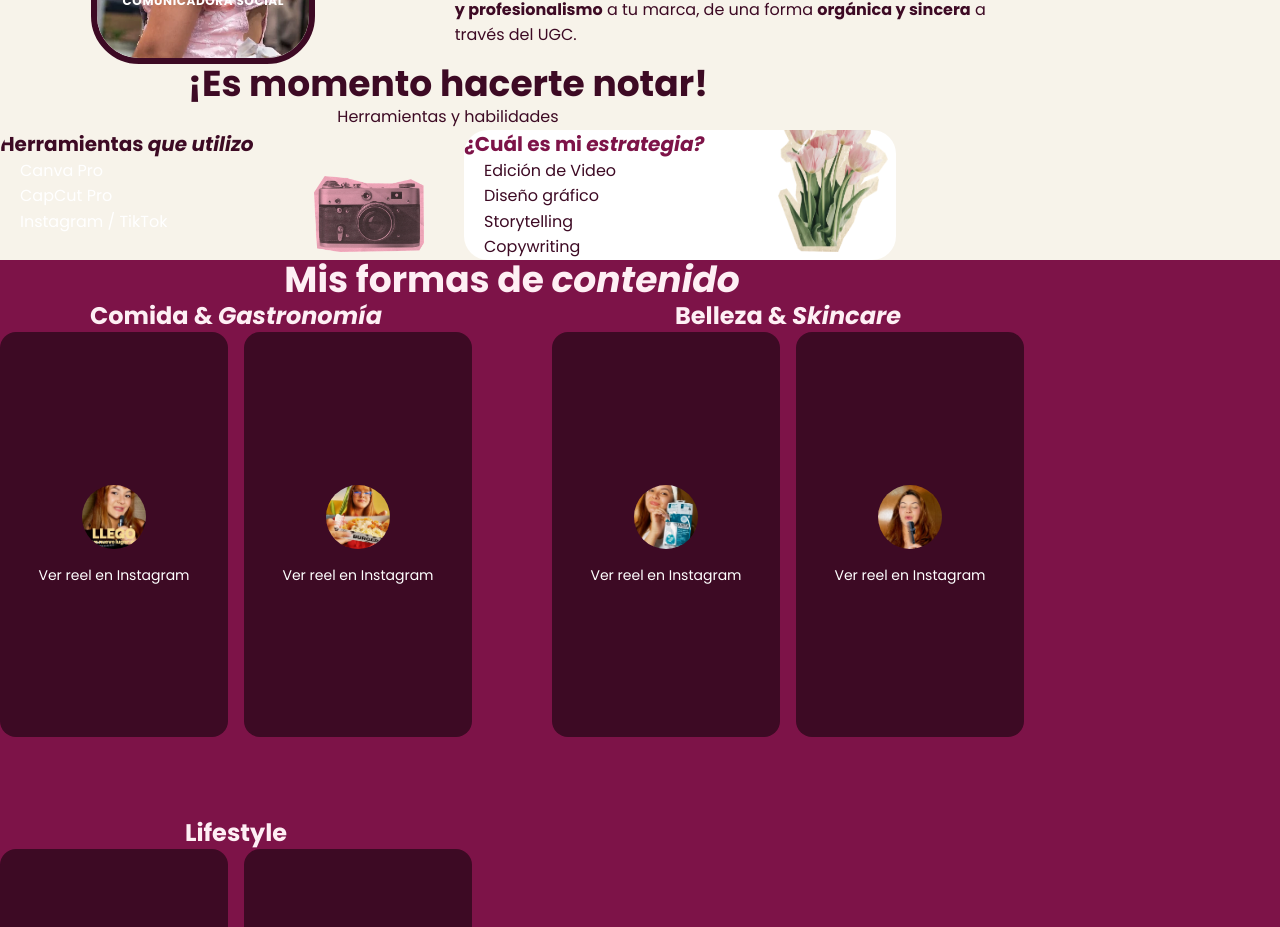
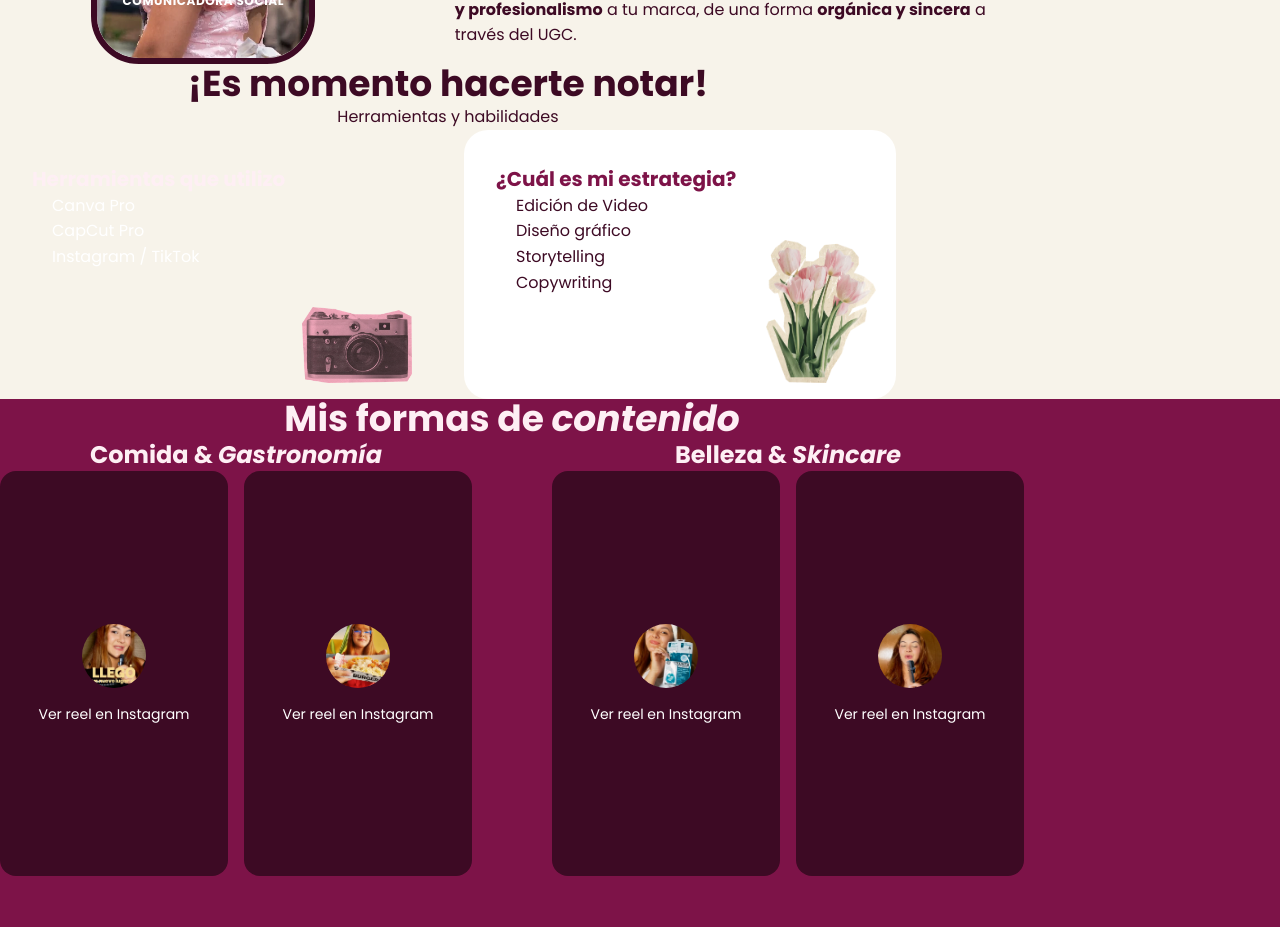
Before and after one commit to HyeG18/Portafolio-Mariel-Jaramillo, a React (Vite) app: page / in a window 1280 px wide. Shown: the part 1120-2047 px from the top of the page. Built offline with nearby package versions, Linux system fonts and the light colour scheme.

Commit message:
fix(Skills): em color overrides in card titles, restore bottom padding to prevent image overlap

```diff
--- a/src/components/sections/Skills.tsx
+++ b/src/components/sections/Skills.tsx
@@ -40,19 +40,19 @@ export default function Skills() {
 
         <div className="grid sm:grid-cols-2 gap-8">
           <div
-            className="relative rounded-3xl p-8 text-left overflow-hidden"
-            style={{ backgroundColor: 'var(--magenta-dark)', boxShadow: 'var(--shadow-card)' }}
+            className="relative rounded-3xl text-left overflow-hidden"
+            style={{ backgroundColor: 'var(--magenta-dark)', boxShadow: 'var(--shadow-card)', padding: '2.2rem 2rem 6.5rem' }}
           >
             <img
               src={assetUrl('assets/images/camera-pink.webp')}
               alt=""
-              className="absolute bottom-2 right-2 pointer-events-none"
+              className="absolute bottom-4 right-5 pointer-events-none"
               style={{ width: '110px', opacity: 0.95 }}
               aria-hidden="true"
             />
             <h3
-              className="text-xl font-bold mb-6"
-              style={{ color: 'var(--color-pink-soft)' }}
+              className="skills-card-dark-title text-xl font-bold mb-6"
+              style={{ color: 'var(--color-pink-light)' }}
               dangerouslySetInnerHTML={{ __html: t('skills.tools.title' as any) }}
             />
             <ul className="space-y-4">
@@ -72,18 +72,18 @@ export default function Skills() {
           </div>
 
           <div
-            className="relative rounded-3xl p-8 text-left overflow-hidden"
-            style={{ backgroundColor: 'white', border: '2px solid var(--pink-soft)', boxShadow: 'var(--shadow-card)' }}
+            className="relative rounded-3xl text-left overflow-hidden"
+            style={{ backgroundColor: 'white', border: '2px solid var(--pink-soft)', boxShadow: 'var(--shadow-card)', padding: '2.2rem 2rem 6.5rem' }}
           >
             <img
               src={assetUrl('assets/images/tulips.webp')}
               alt=""
-              className="absolute bottom-2 right-2 pointer-events-none"
+              className="absolute bottom-4 right-5 pointer-events-none"
               style={{ width: '110px', opacity: 0.95 }}
               aria-hidden="true"
             />
             <h3
-              className="text-xl font-bold mb-6"
+              className="skills-card-light-title text-xl font-bold mb-6"
               style={{ color: 'var(--color-magenta-dark)' }}
               dangerouslySetInnerHTML={{ __html: t('skills.strategy.title' as any) }}
             />
--- a/src/index.css
+++ b/src/index.css
@@ -379,3 +379,17 @@ body.menu-open {
 .contact__card:hover {
   transform: rotate(-1deg) scale(1.02);
 }
+
+/* ============================================================
+   Skills — em color overrides inside card titles
+   ============================================================ */
+
+.skills-card-dark-title em {
+  color: var(--lime);
+  font-style: normal;
+}
+
+.skills-card-light-title em {
+  color: var(--magenta-hot);
+  font-style: normal;
+}
```
